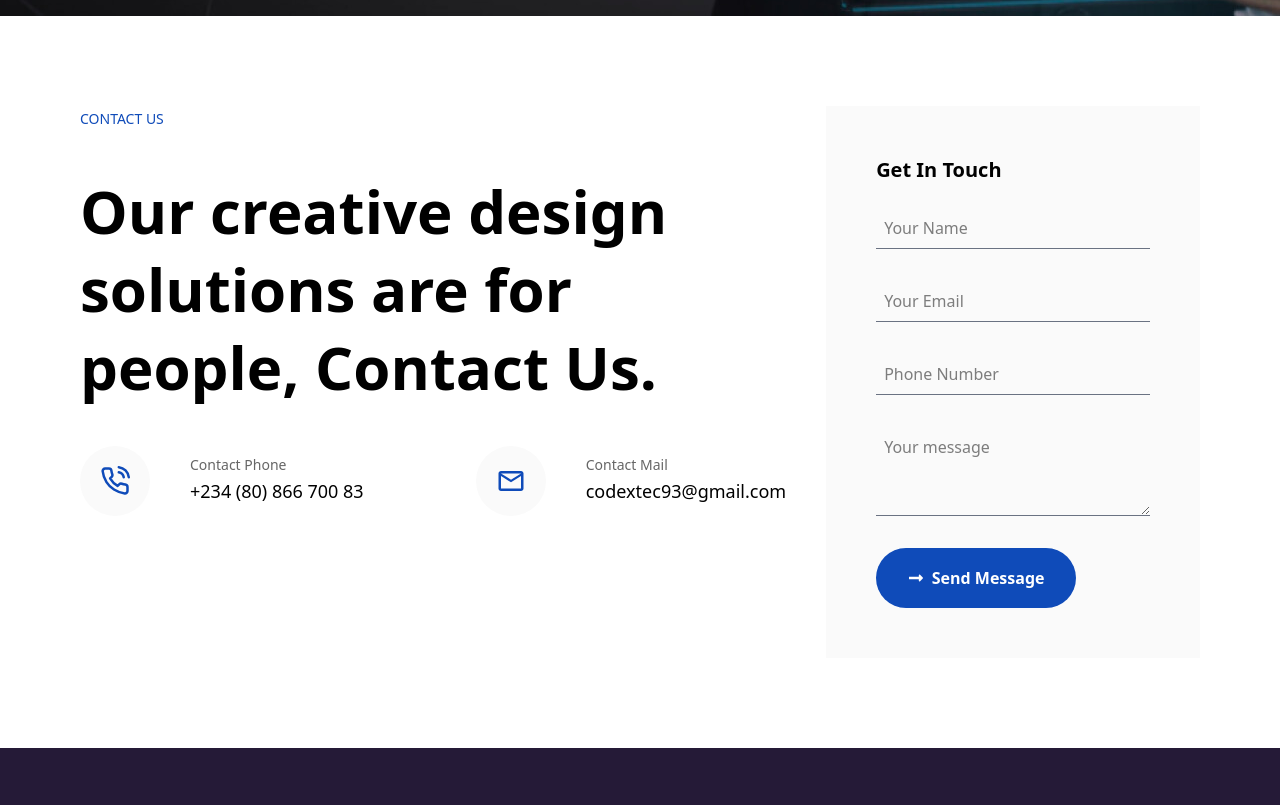
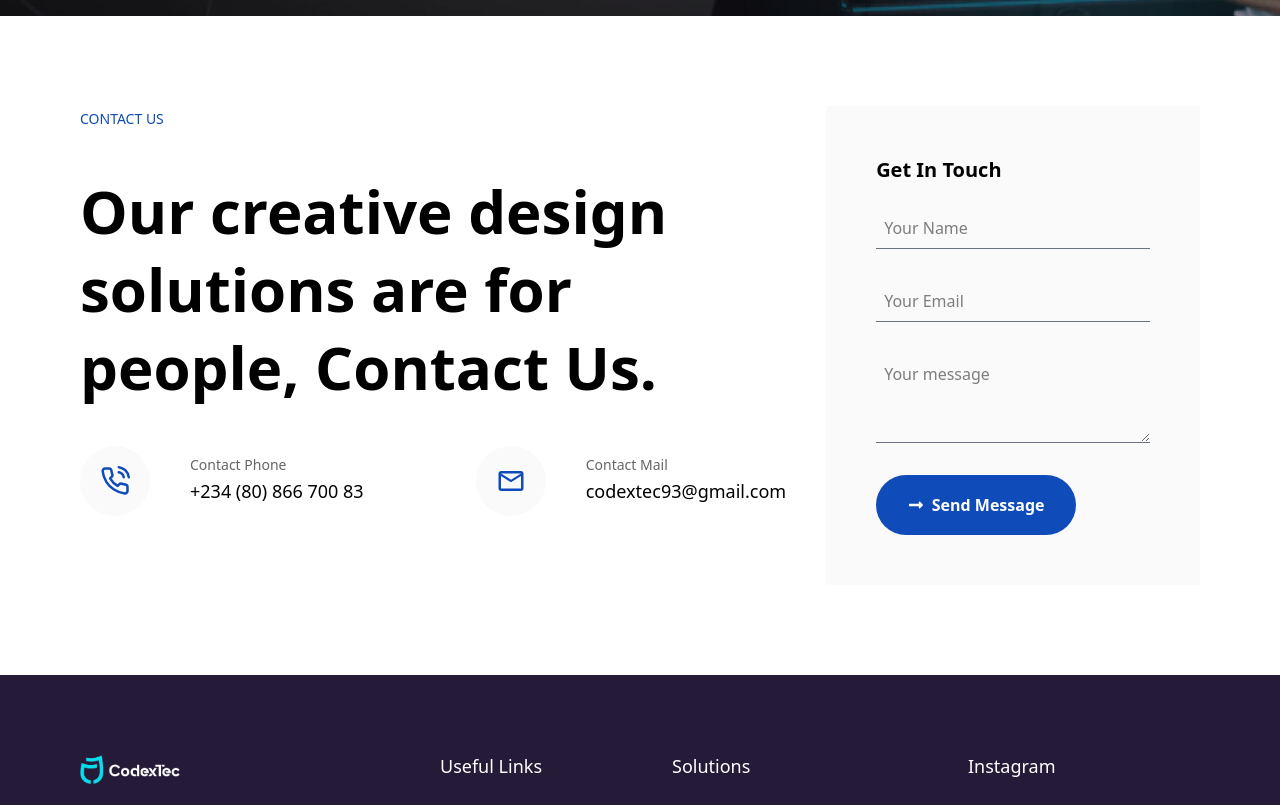
Before and after one commit to spanzyteo/codextec, a React (Vite) app: page /contact in a window 1280 px wide. Shown: the part 569-1374 px from the top of the page. Built offline with nearby package versions, Linux system fonts and the light colour scheme.

Commit message:
update contact form

```diff
--- a/package.json
+++ b/package.json
@@ -10,6 +10,7 @@
     "preview": "vite preview"
   },
   "dependencies": {
+    "@emailjs/browser": "^4.4.1",
     "@reduxjs/toolkit": "^2.7.0",
     "@tailwindcss/vite": "^4.1.4",
     "framer-motion": "^12.7.4",
@@ -24,6 +25,7 @@
   },
   "devDependencies": {
     "@eslint/js": "^9.21.0",
+    "@types/node": "^22.15.14",
     "@types/react": "^19.0.10",
     "@types/react-dom": "^19.0.4",
     "@types/react-helmet": "^6.1.11",
--- a/src/Components/Contact/ContactForm.tsx
+++ b/src/Components/Contact/ContactForm.tsx
@@ -1,35 +1,102 @@
+import { useRef, useState } from 'react'
+import emailjs from '@emailjs/browser'
 import { FaLongArrowAltRight } from 'react-icons/fa'
+import { motion, AnimatePresence } from 'framer-motion'
 
 const ContactForm = () => {
+  const form = useRef<HTMLFormElement | null>(null)
+  const [status, setStatus] = useState<'success' | 'error' | null>(null)
+
+  const sendEmail = (e: React.FormEvent) => {
+    e.preventDefault()
+
+    if (!form.current) return
+
+    emailjs
+      .sendForm(
+        process.env.SERVICE_ID!, // Replace with your EmailJS service ID
+        process.env.TEMPLATE_ID!, // Replace with your EmailJS template ID
+        form.current,
+        process.env.PUBLIC_KEY! // Replace with your EmailJS public key
+      )
+      .then(() => {
+        setStatus('success')
+        form.current?.reset()
+      })
+      .catch(() => {
+        setStatus('error')
+      })
+
+    // Clear status message after a delay
+    setTimeout(() => {
+      setStatus(null)
+    }, 4000)
+  }
+
   return (
     <div className="w-full bg-[#FAFAFA] p-[50px] flex flex-col">
       <h1 className="text-xl font-bold">Get In Touch</h1>
-      <form className="mt-6 flex flex-col gap-8">
+
+      <form
+        ref={form}
+        onSubmit={sendEmail}
+        className="mt-6 flex flex-col gap-8"
+      >
         <input
           type="text"
+          name="user_name"
           placeholder="Your Name"
           className="border-b focus:outline-none p-2 border-b-gray-500"
+          required
         />
         <input
           type="email"
+          name="user_email"
           placeholder="Your Email"
           className="border-b focus:outline-none p-2 border-b-gray-500"
+          required
         />
-        <input
+        {/* <input
           type="number"
+          name="user_phone"
           placeholder="Phone Number"
           className="border-b focus:outline-none p-2 border-b-gray-500"
-        />
+          required
+        /> */}
         <textarea
+          name="message"
           placeholder="Your message"
           className="border-b focus:outline-none p-2 border-b-gray-500"
           rows={3}
+          required
         />
-        <button className="w-[200px] h-[60px] flex items-center justify-center gap-2 bg-[#0F4BB9] rounded-4xl font-semibold text-white cursor-pointer hover:bg-black transition-all duration-500 ease-in-out">
+
+        <button
+          type="submit"
+          className="w-[200px] h-[60px] flex items-center justify-center gap-2 bg-[#0F4BB9] rounded-4xl font-semibold text-white cursor-pointer hover:bg-black transition-all duration-500 ease-in-out"
+        >
           <FaLongArrowAltRight />
           <p>Send Message</p>
         </button>
       </form>
+
+      <AnimatePresence>
+        {status && (
+          <motion.div
+            key={status}
+            initial={{ opacity: 0, y: 20 }}
+            animate={{ opacity: 1, y: 0 }}
+            exit={{ opacity: 0 }}
+            className={`mt-4 p-3 rounded text-white w-fit ${
+              status === 'success' ? 'bg-green-600' : 'bg-red-600'
+            }`}
+          >
+            {status === 'success'
+              ? 'Message sent successfully!'
+              : 'Failed to send message. Please try again.'}
+          </motion.div>
+        )}
+      </AnimatePresence>
     </div>
   )
 }
```
Also changed, not shown: 2 other files (tests, documents, lock files or other folders).
